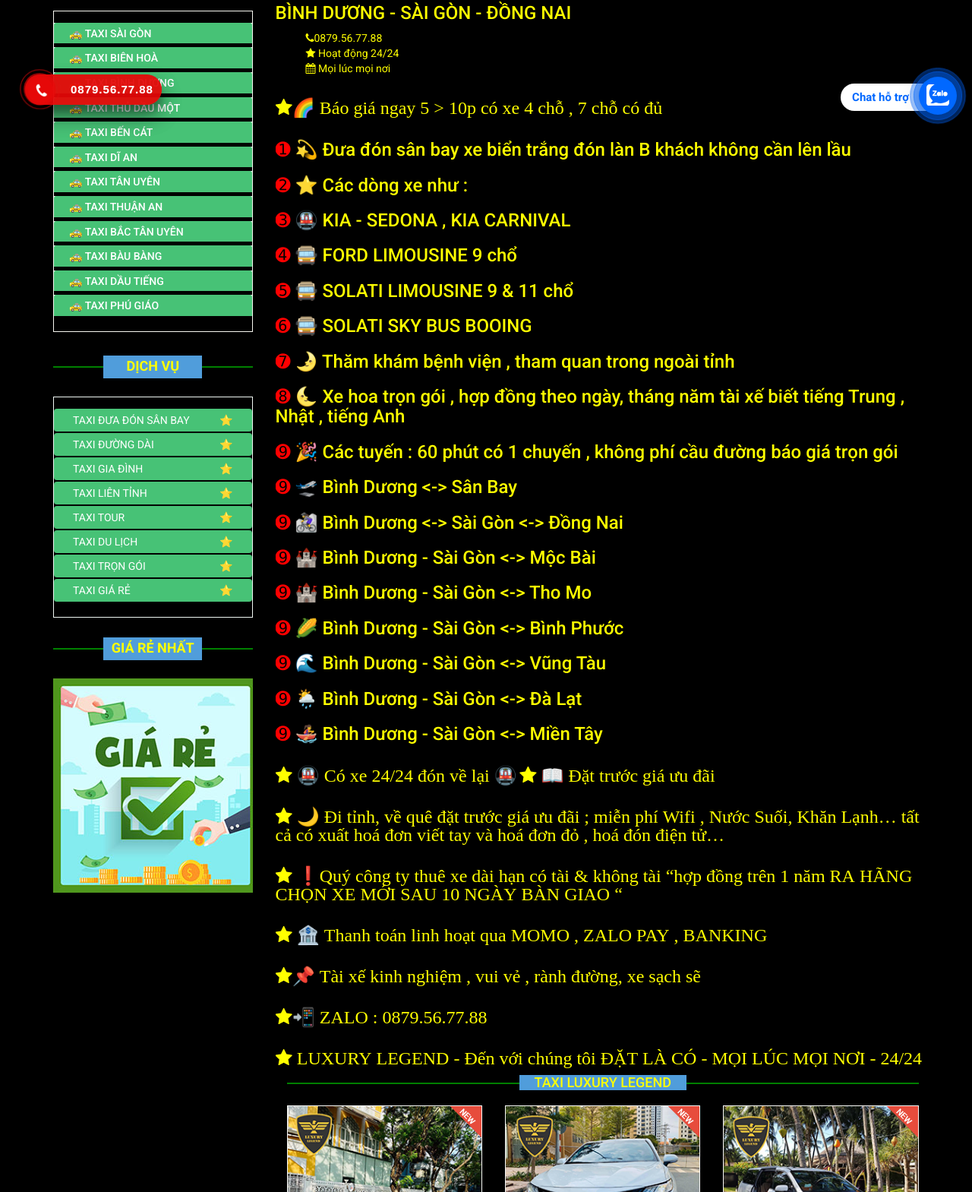
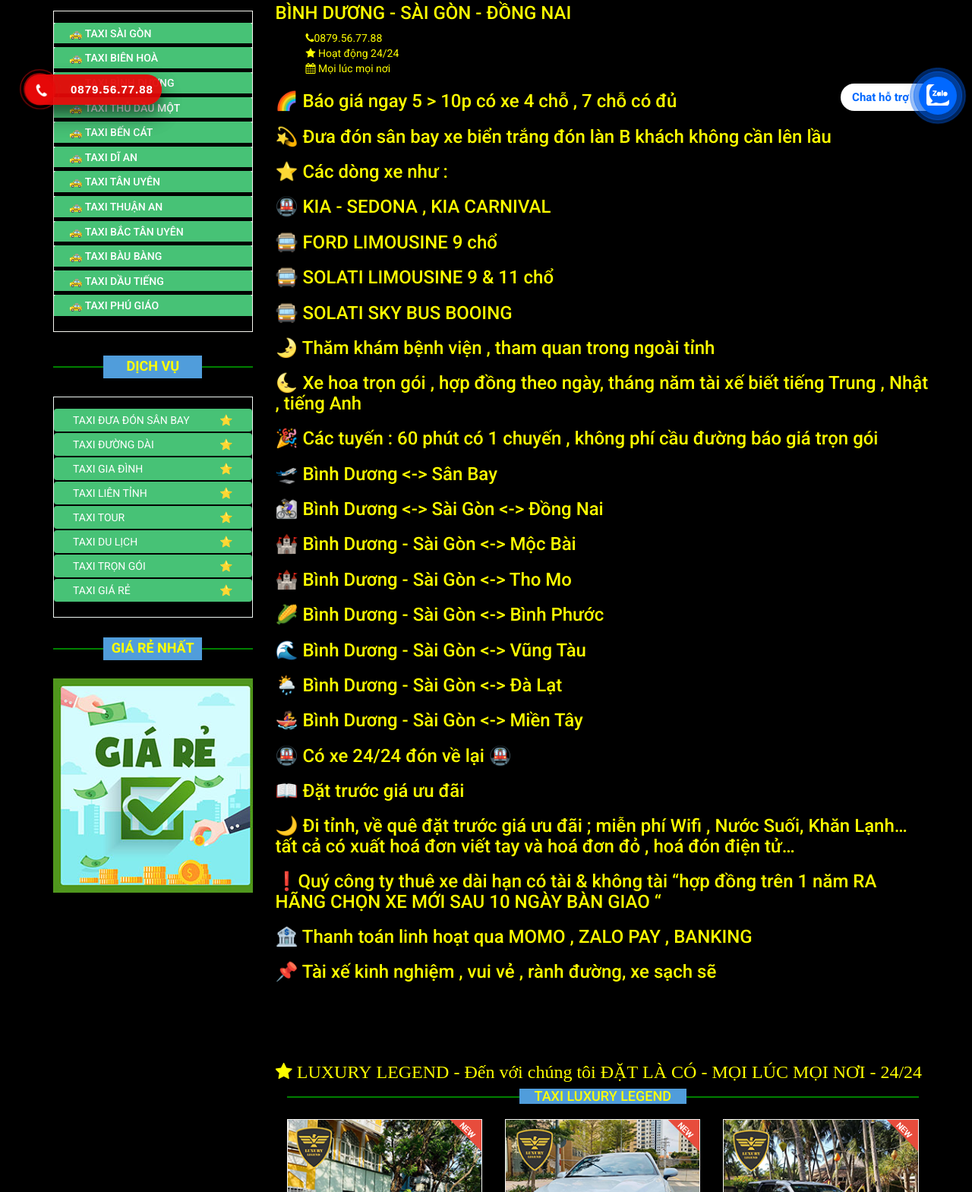
Before and after one commit to CudVN/WebLuxury, a plain HTML site: page index.html in a window 1280 px wide. Shown: the part 625-2194 px from the top of the page at 76% size. Drawn offline with Linux system fonts and the light colour scheme; some packages are replaced by stand-ins of ours.

Commit message:
Update index.html

```diff
--- a/index.html
+++ b/index.html
@@ -327,32 +327,32 @@
 									<i class="fa fa-star-half-o"></i>
 								</span>
 							</div>
-							<h3 style="color: yellow;" class="fa fa-star">🌈 Báo giá ngay 5 > 10p có xe 4 chỗ , 7 chỗ  có đủ  </h3>
-							<h3 style="color: yellow;"><span style="color: red;">➊ </span>💫 Đưa đón sân bay xe biển trắng đón làn B khách không cần lên lầu </h3>
-							<h3 style="color: yellow;"><span style="color: red;">➋ </span>⭐️ Các dòng xe như :</h3>
-							<h3 style="color: yellow;"><span style="color: red;">➌ </span>🚇 KIA - SEDONA , KIA CARNIVAL </h3>
-							<h3 style="color: yellow;"><span style="color: red;">➍ </span>🚍 FORD LIMOUSINE 9 chổ</h3>
-							<h3 style="color: yellow;"><span style="color: red;">➎ </span>🚍 SOLATI LIMOUSINE 9 & 11 chổ</h3>
-							<h3 style="color: yellow;"><span style="color: red;">➏ </span>🚍 SOLATI SKY BUS BOOING </h3>
-							<h3 style="color: yellow;"><span style="color: red;">➐ </span>🌛 Thăm khám bệnh viện , tham quan trong ngoài tỉnh</h3>
-							<h3 style="color: yellow;"><span style="color: red;">➑ </span>🌜 Xe hoa trọn gói , hợp đồng theo ngày, tháng năm tài xế biết tiếng Trung , Nhật , tiếng Anh</h3>
-							<h3 style="color: yellow;"><span style="color: red;">➒ </span>🎉 Các tuyến : 60 phút có 1 chuyến , không phí cầu đường báo giá trọn gói</h3>
-							<h3 style="color: yellow;"><span style="color: red;">➒ </span>🛫  Bình Dương <-> Sân Bay </h3>
-							<h3 style="color: yellow;"><span style="color: red;">➒ </span>🚵‍♀️  Bình Dương <-> Sài Gòn <-> Đồng Nai</h3>
-							<h3 style="color: yellow;"><span style="color: red;">➒ </span>🏰  Bình Dương - Sài Gòn <-> Mộc Bài</h3>
-							<h3 style="color: yellow;"><span style="color: red;">➒ </span>🏰  Bình Dương - Sài Gòn <-> Tho Mo </h3>
-							<h3 style="color: yellow;"><span style="color: red;">➒ </span>🌽  Bình Dương - Sài Gòn <-> Bình Phước</h3>
-							<h3 style="color: yellow;"><span style="color: red;">➒ </span>🌊  Bình Dương - Sài Gòn <-> Vũng Tàu</h3>
-							<h3 style="color: yellow;"><span style="color: red;">➒ </span>🌦️  Bình Dương - Sài Gòn <-> Đà Lạt </h3>
-							<h3 style="color: yellow;"><span style="color: red;">➒ </span>🚣‍♀️  Bình Dương - Sài Gòn <-> Miền Tây </h3>
-							<h3 style="color: yellow;" class="fa fa-star"> 🚇 Có xe 24/24 đón về lại 🚇</h3>
-							<h3 style="color: yellow;" class="fa fa-star"> 📖 Đặt trước giá ưu đãi </h3>
-							<h3 style="color: yellow;" class="fa fa-star"> 🌙 Đi tỉnh, về quê đặt trước giá ưu đãi ; miễn phí Wifi , Nước Suối, Khăn Lạnh… tất cả có xuất hoá đơn viết tay và hoá đơn đỏ , hoá đón điện tử… </h3>
-							<h3 style="color: yellow;" class="fa fa-star"> ❗️Quý công ty thuê xe dài hạn có tài & không tài “hợp đồng trên 1 năm RA HÃNG CHỌN XE MỚI SAU 10 NGÀY BÀN GIAO “</h3>
-							<h3 style="color: yellow;" class="fa fa-star"> 🏦 Thanh toán linh hoạt qua MOMO , ZALO PAY , BANKING </h3>
-							<h3 style="color: yellow;" class="fa fa-star">📌 Tài xế kinh nghiệm , vui vẻ , rành đường, xe sạch sẽ
+							<h3 style="color: yellow;">🌈 Báo giá ngay 5 > 10p có xe 4 chỗ , 7 chỗ  có đủ  </h3>
+							<h3 style="color: yellow;">💫 Đưa đón sân bay xe biển trắng đón làn B khách không cần lên lầu </h3>
+							<h3 style="color: yellow;">⭐️ Các dòng xe như :</h3>
+							<h3 style="color: yellow;">🚇 KIA - SEDONA , KIA CARNIVAL </h3>
+							<h3 style="color: yellow;">🚍 FORD LIMOUSINE 9 chổ</h3>
+							<h3 style="color: yellow;">🚍 SOLATI LIMOUSINE 9 & 11 chổ</h3>
+							<h3 style="color: yellow;">🚍 SOLATI SKY BUS BOOING </h3>
+							<h3 style="color: yellow;">🌛 Thăm khám bệnh viện , tham quan trong ngoài tỉnh</h3>
+							<h3 style="color: yellow;">🌜 Xe hoa trọn gói , hợp đồng theo ngày, tháng năm tài xế biết tiếng Trung , Nhật , tiếng Anh</h3>
+							<h3 style="color: yellow;">🎉 Các tuyến : 60 phút có 1 chuyến , không phí cầu đường báo giá trọn gói</h3>
+							<h3 style="color: yellow;">🛫  Bình Dương <-> Sân Bay </h3>
+							<h3 style="color: yellow;">🚵‍♀️  Bình Dương <-> Sài Gòn <-> Đồng Nai</h3>
+							<h3 style="color: yellow;">🏰  Bình Dương - Sài Gòn <-> Mộc Bài</h3>
+							<h3 style="color: yellow;">🏰  Bình Dương - Sài Gòn <-> Tho Mo </h3>
+							<h3 style="color: yellow;">🌽  Bình Dương - Sài Gòn <-> Bình Phước</h3>
+							<h3 style="color: yellow;">🌊  Bình Dương - Sài Gòn <-> Vũng Tàu</h3>
+							<h3 style="color: yellow;">🌦️  Bình Dương - Sài Gòn <-> Đà Lạt </h3>
+							<h3 style="color: yellow;">🚣‍♀️  Bình Dương - Sài Gòn <-> Miền Tây </h3>
+							<h3 style="color: yellow;">🚇 Có xe 24/24 đón về lại 🚇</h3>
+							<h3 style="color: yellow;">📖 Đặt trước giá ưu đãi </h3>
+							<h3 style="color: yellow;">🌙 Đi tỉnh, về quê đặt trước giá ưu đãi ; miễn phí Wifi , Nước Suối, Khăn Lạnh… tất cả có xuất hoá đơn viết tay và hoá đơn đỏ , hoá đón điện tử… </h3>
+							<h3 style="color: yellow;">❗️Quý công ty thuê xe dài hạn có tài & không tài “hợp đồng trên 1 năm RA HÃNG CHỌN XE MỚI SAU 10 NGÀY BÀN GIAO “</h3>
+							<h3 style="color: yellow;">🏦 Thanh toán linh hoạt qua MOMO , ZALO PAY , BANKING </h3>
+							<h3 style="color: yellow;">📌 Tài xế kinh nghiệm , vui vẻ , rành đường, xe sạch sẽ
 							</h3> <br>
-							<h3 style="color: yellow;" class="fa fa-star">📲 ZALO : 0879.56.77.88</h3> <br>
+							<h3 style="color: yellow;"📲 ZALO : 0879.56.77.88</h3> <br>
 							<h3 style="color: yellow;" class="fa fa-star"> LUXURY LEGEND - Đến với chúng tôi ĐẶT LÀ CÓ -
 								MỌI LÚC MỌI NƠI - 24/24</h3> <br>
 							<div class="pager-area">
```
